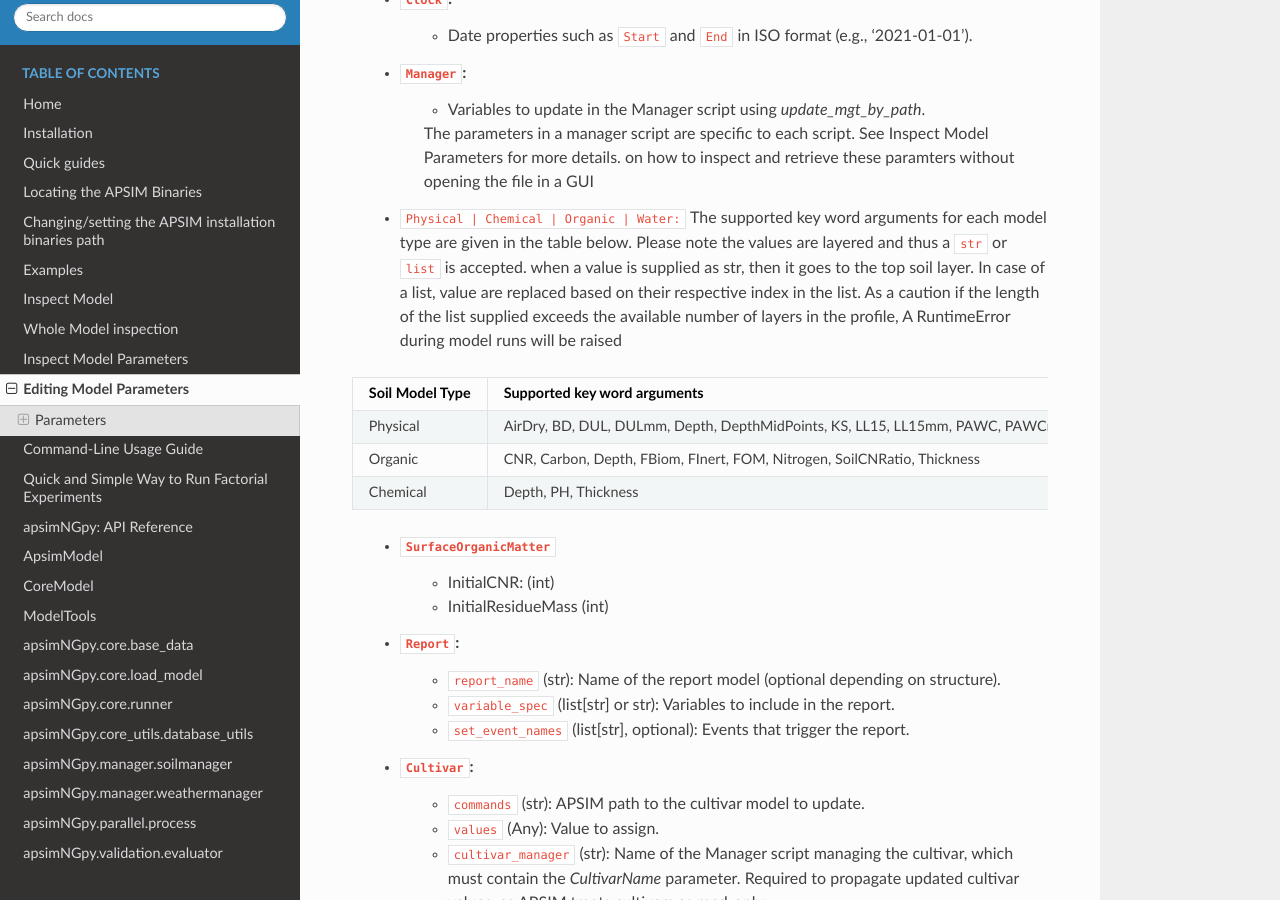
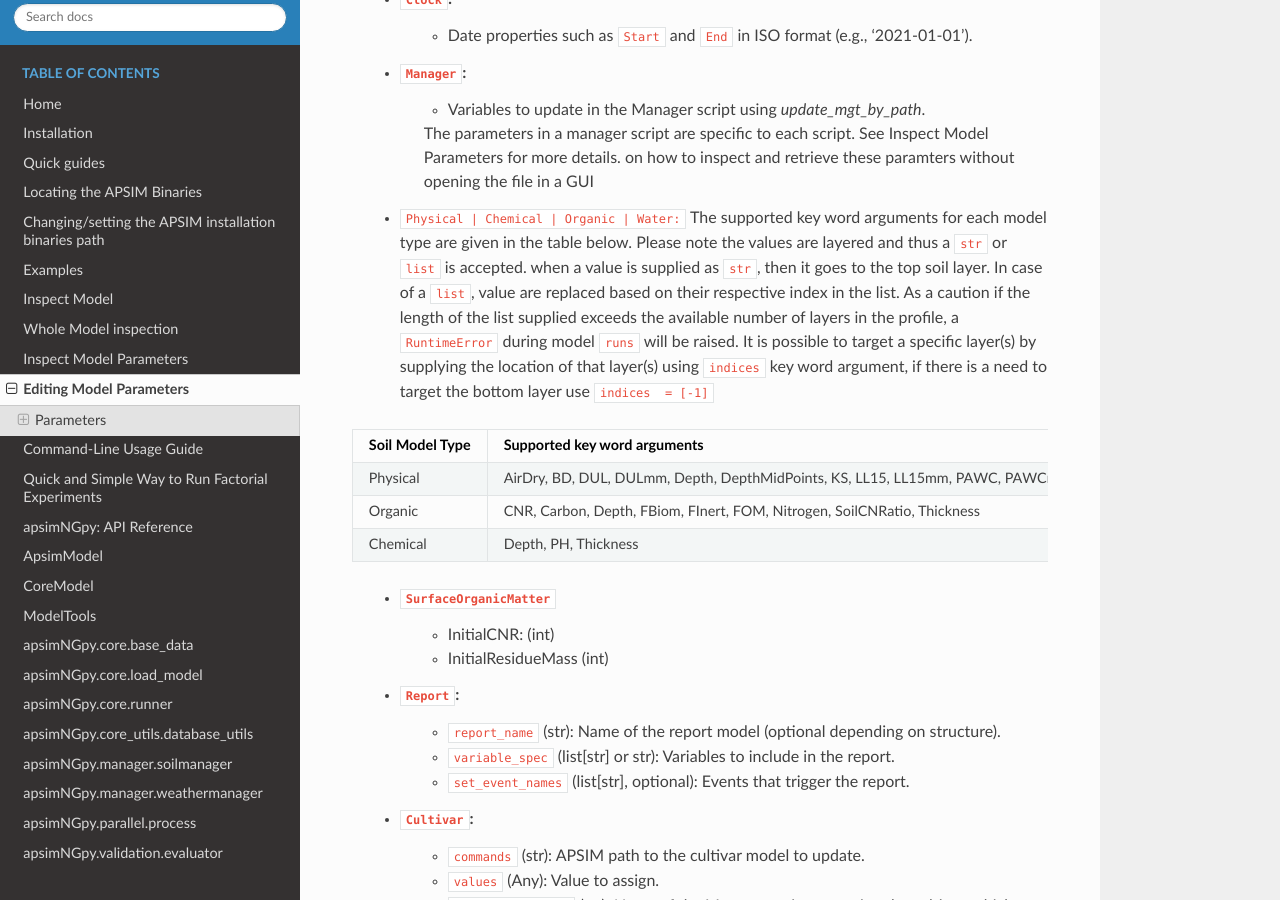
Before and after one commit to MAGALA-RICHARD/documentation-example, a Sphinx documentation site: the page built from doc/edit.rst, in a window 1280 px wide and 900 px high, scrolled down 807 px. Built offline with Sphinx 7.4.7 and the Read the Docs theme 3.1.0, drawn with Linux system fonts in a browser that asks for light colours.

```diff
--- a/doc/edit.rst
+++ b/doc/edit.rst
@@ -36,7 +36,9 @@
 
     - ``Physical | Chemical | Organic | Water:``
       The supported key word arguments for each model type are given in the table below. Please note the values are layered and thus a ``str`` or ``list`` is accepted.
-      when a value is supplied as str, then it goes to the top soil layer. In case of a list, value are replaced based on their respective index in the list. As a caution if the length of the list supplied exceeds the available number of layers in the profile, A RuntimeError during model runs will be raised
+      when a value is supplied as ``str``, then it goes to the top soil layer. In case of a ``list``, value are replaced based on their respective index in the list.
+      As a caution if the length of the list supplied exceeds the available number of layers in the profile, a ``RuntimeError`` during model ``runs`` will be raised.
+      It is possible to target a specific layer(s) by supplying the location of that layer(s) using ``indices`` key word argument, if there is a need to target the bottom layer use ``indices  = [-1]``
 
 +------------------+--------------------------------------------------------------------------------------------------------------------------------------+
 | Soil Model Type  | **Supported key word arguments**                                                                                                     |
```
